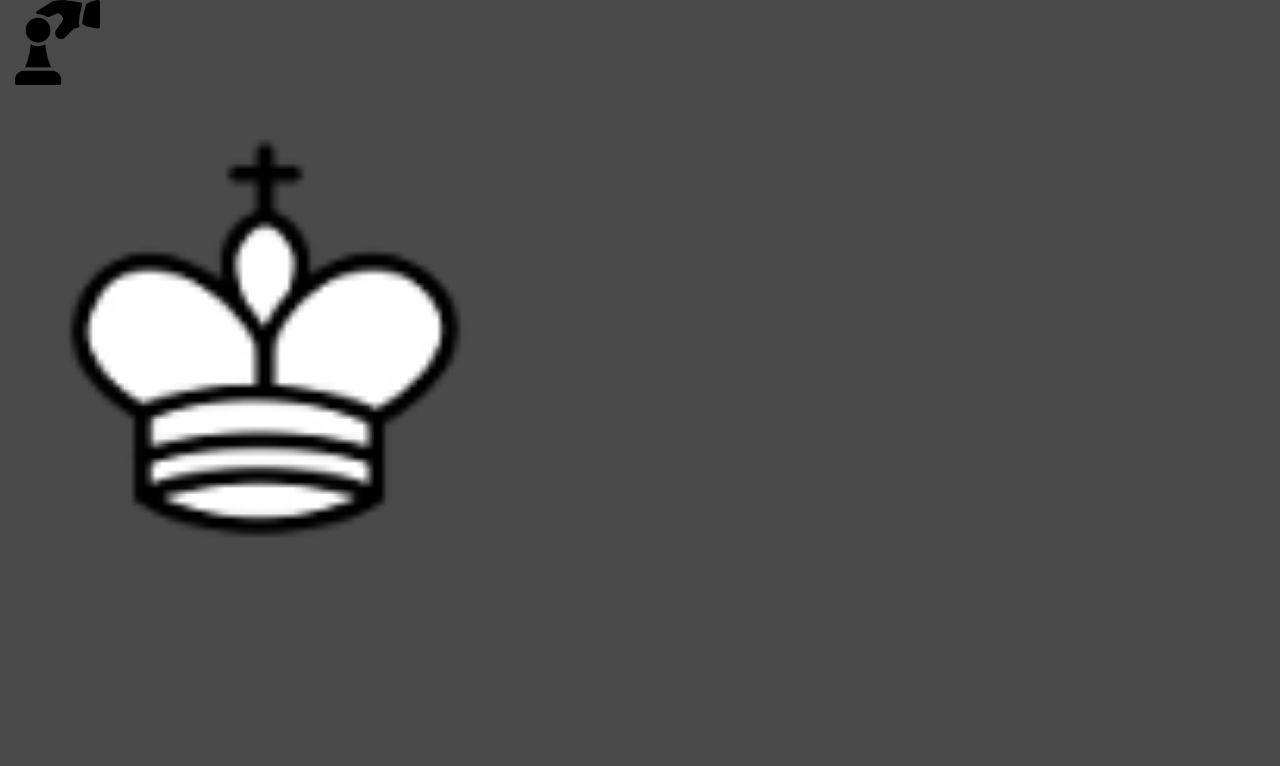
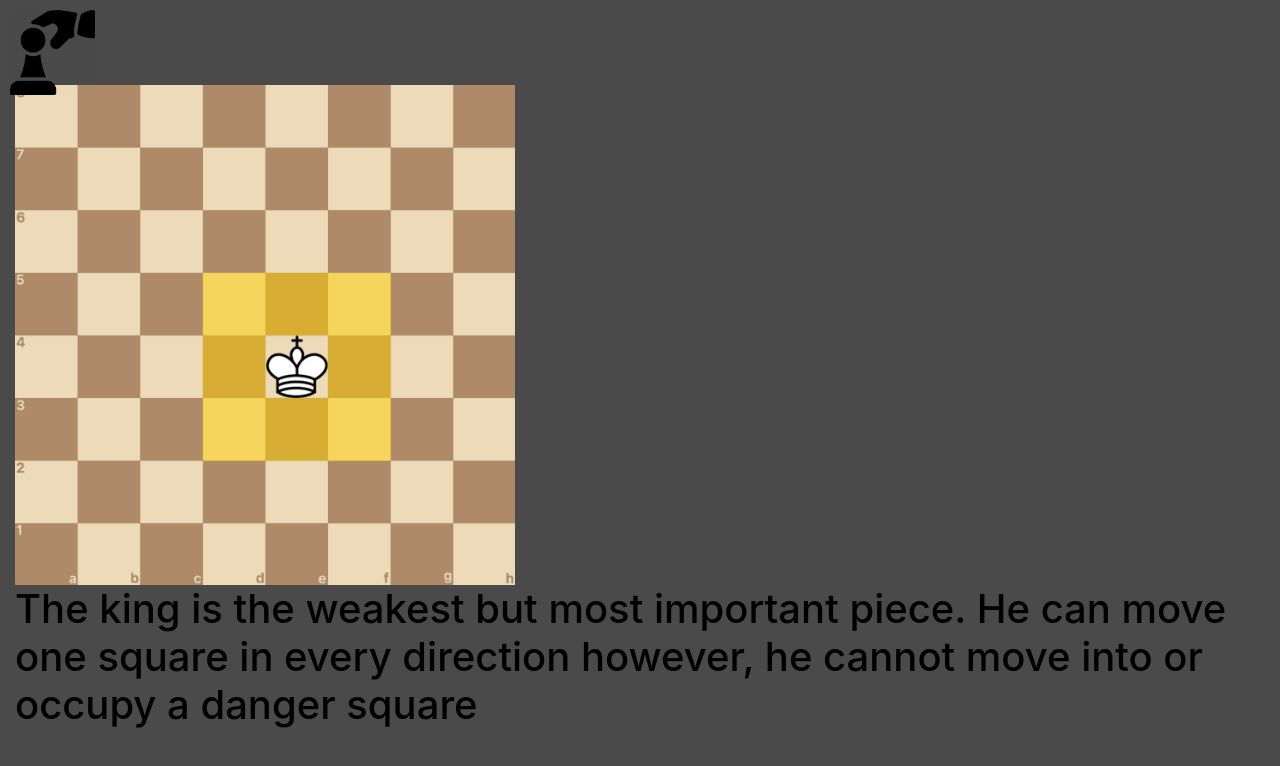
Before and after one commit to ChessEducation/ChessEducation, a plain HTML site: page king.html in a window 1280 px wide. Drawn offline with nearby package versions, Linux system fonts and the light colour scheme.

Commit message:
King html change and addition of piece moves folder and png

```diff
--- a/king.html
+++ b/king.html
@@ -13,7 +13,7 @@
     <meta name="author" content="LayoutIt!">
 
     <link rel="stylesheet" href="https://cdn.jsdelivr.net/npm/bootstrap@4.0.0/dist/css/bootstrap.min.css" integrity="sha384-Gn5384xqQ1aoWXA+058RXPxPg6fy4IWvTNh0E263XmFcJlSAwiGgFAW/dAiS6JXm" crossorigin="anonymous">
-    <link href="style.css" rel="stylesheet">
+    <link href="piecesmove.css" rel="stylesheet">
 
   </head>
   <body>
@@ -28,9 +28,9 @@
       </a>
       </div>
 
-    <img src="chessAI/img/chesspieces/wikipedia/wK.png" width=500px height=500px>
+    <img src="piecesmove/KingMoves.png" width=500px height=500px>
 
-
+<h1>The king is the weakest but most important piece. He can move one square in every direction however, he cannot move into or occupy a danger square</h1>
 
 
 
--- /dev/null
+++ b/piecesmove.css
@@ -0,0 +1,15 @@
+html, body {
+  height: 100%;
+  width: 100%;
+  background-color: #4a4a4a;
+  user-select: none;
+  color: black;
+}
+
+div.home-nav{
+  position: relative;
+  top: 10px;
+  left: -5px;
+  width: 85px;
+  height: 85px;
+}
```
Also changed, not shown: piecesmove/KingMoves.png (added).
